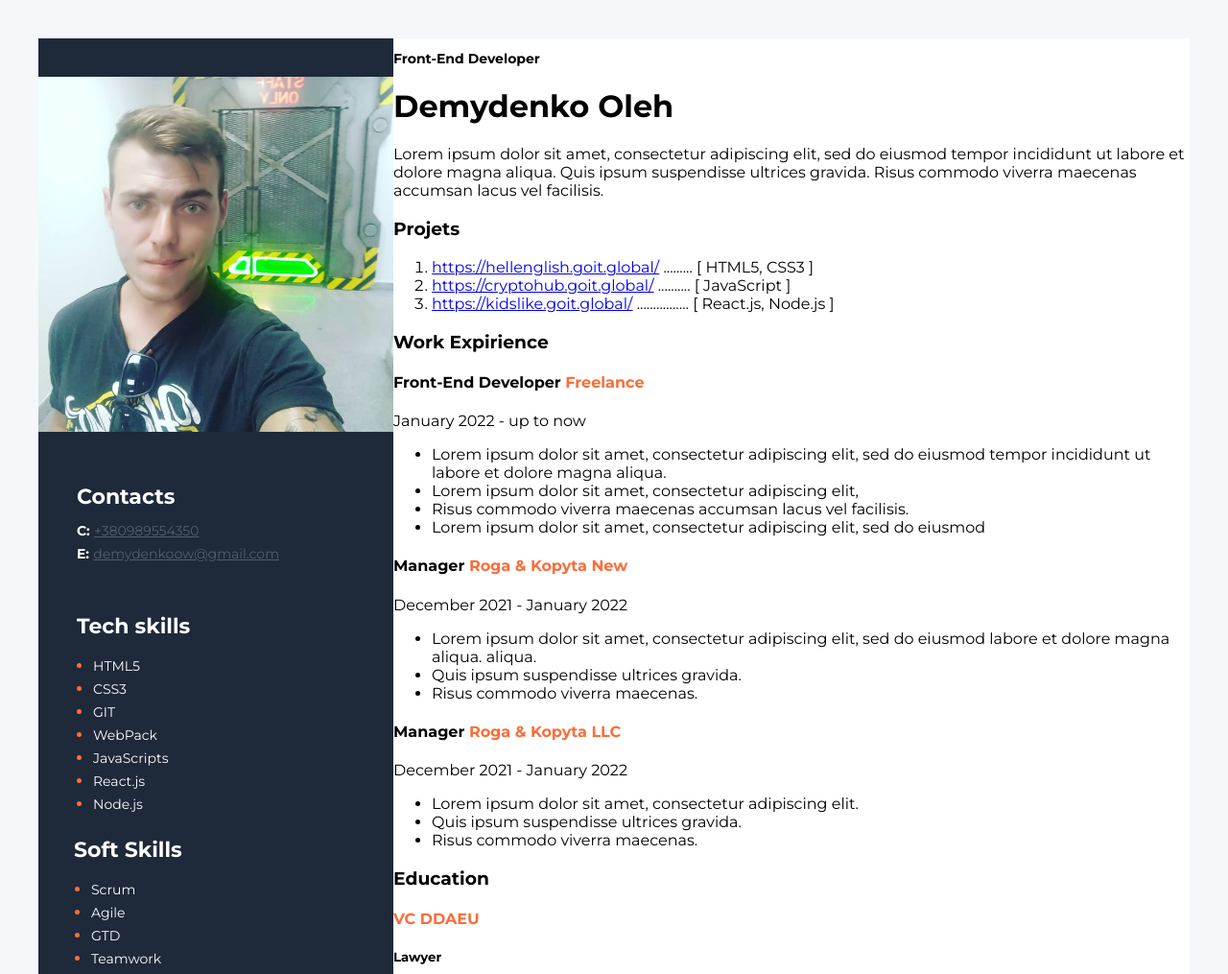
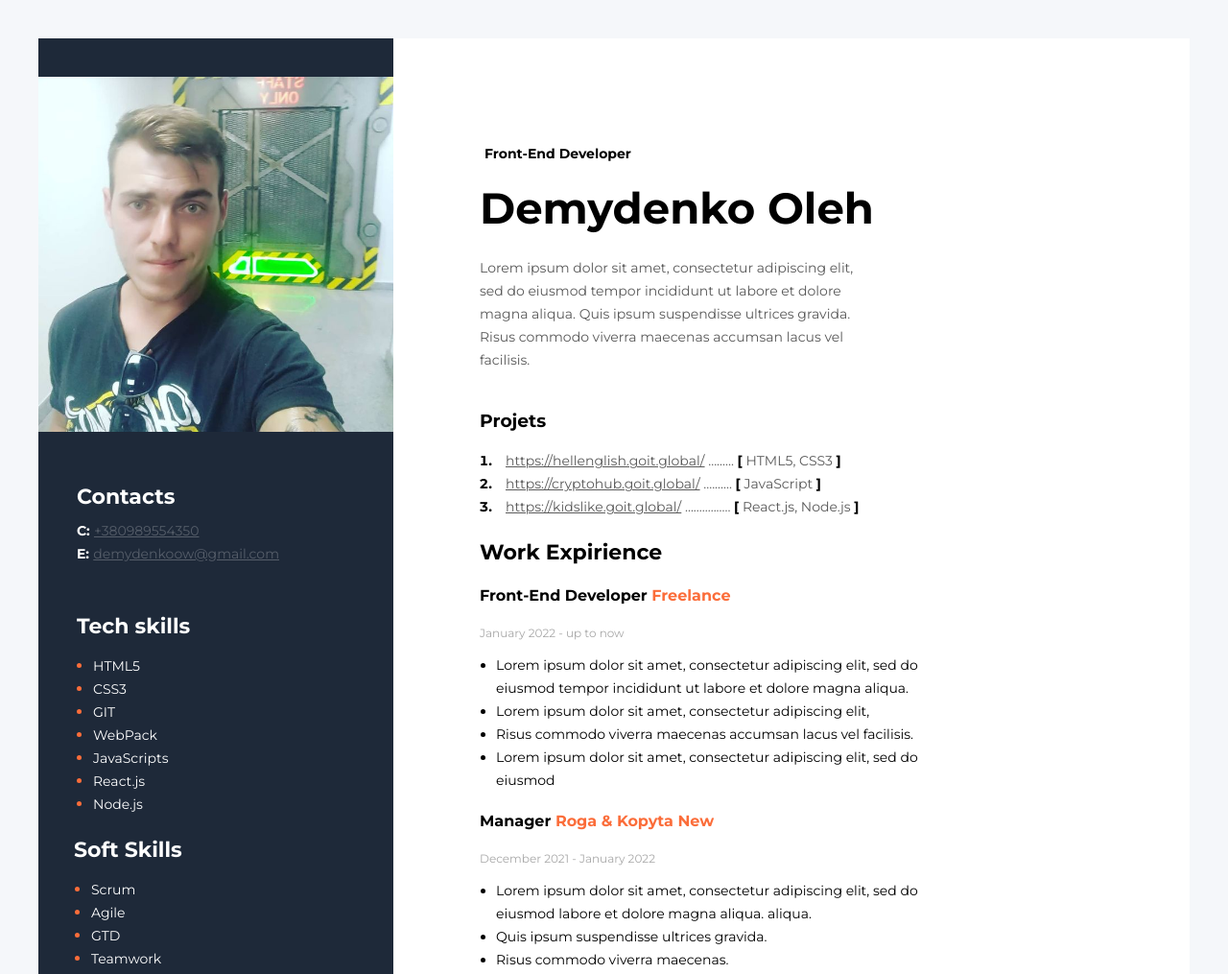
Before and after one commit to DeOlVo/RESUME, a plain HTML site: page index.html in a window 1280 px wide. Shown: the top 1015 px of the page at 96% size. Drawn offline with Linux system fonts and the light colour scheme.

Commit message:
new changes css/style.css

```diff
--- a/css/style.css
+++ b/css/style.css
@@ -3,9 +3,38 @@ body {
   font-family: 'Montserrat', sans-serif;
 }
 .about-me-proffesion {
+  font-style: normal;
   font-size: 14px;
-  font-weigth: 700;
+  font-width: bold;
+  line-height: 17px;
   color: #000;
+  margin-bottom: 20px;
+  padding-left: 5px;
+}
+.about-me-name {
+  font-style: normal;
+  font-weight: bold;
+  font-size: 45px;
+  line-height: 55px;
+  margin: 0 0 23px 0;
+}
+.about-me-description {
+  font-style: normal;
+  font-weight: normal;
+  font-size: 14px;
+  line-height: 24px;
+  color: #595959;
+  width: 400px;
+}
+.projects,
+.exp,
+.education {
+  font-style: normal;
+  font-weight: bold;
+  font-size: 22px;
+  line-height: 27px;
+  color: #000;
+  margin-bottom: 10px;
 }
 .main-conteiner {
   display: flex;
@@ -14,9 +43,21 @@ body {
   background: #fff;
   margin: 40px auto;
 }
+/* main content */
 .main-content-section {
+  padding: 100px 90px;
 }
+.main-content-title {
+  font-style: normal;
+  font-weight: bold;
+  font-size: 22px;
+  line-height: 27px;
+  color: black;
+}
+
+/* About me section */
 .about-me-section {
+  margin: 0 0 40px 0;
 }
 .my-projects-section {
 }
@@ -97,3 +138,53 @@ body {
   font-size: 14px;
   line-height: 24px;
 }
+/* my project list */
+.project-section {
+  padding: 0 0 0 17px;
+  color: #000;
+}
+.my-project-item {
+  color: #000;
+  font-style: normal;
+  font-weight: bold;
+  font-size: 14px;
+  line-height: 24px;
+}
+.project-text {
+  color: #595959;
+  font-style: normal;
+  font-weight: normal;
+  font-size: 14px;
+  line-height: 24px;
+  margin-left: 5px;
+}
+.vacansy {
+  font-style: normal;
+  font-weight: bold;
+  font-size: 16px;
+  line-height: 20px;
+  color: #000;
+}
+.paragraph-time {
+  font-style: normal;
+  font-weight: normal;
+  font-size: 12px;
+  line-height: 15px;
+  color: #a8a8a8;
+}
+
+.list-ul {
+  font-style: normal;
+  font-weight: normal;
+  font-size: 14px;
+  line-height: 24px;
+  color: 595959;
+  margin-right: 180px;
+  padding: 0 0 0 17px;
+}
+.bold {
+  font-style: normal;
+  font-weight: bold;
+  font-size: 18px;
+  line-height: 17px;
+}
```
